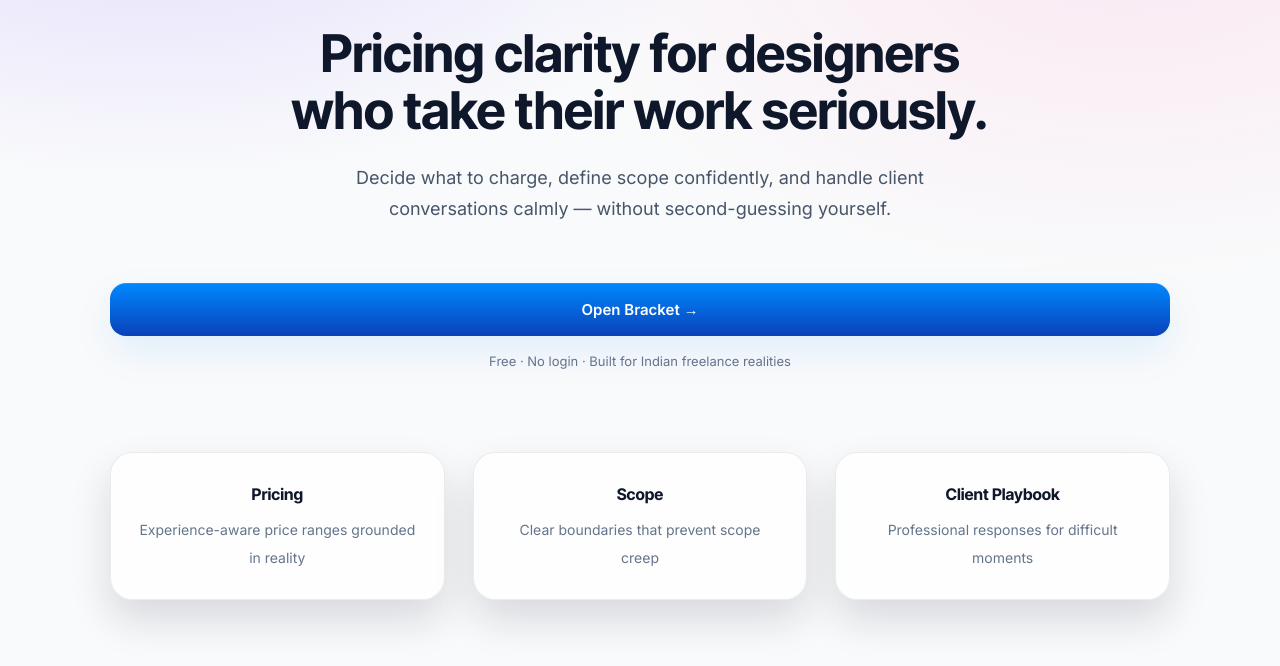
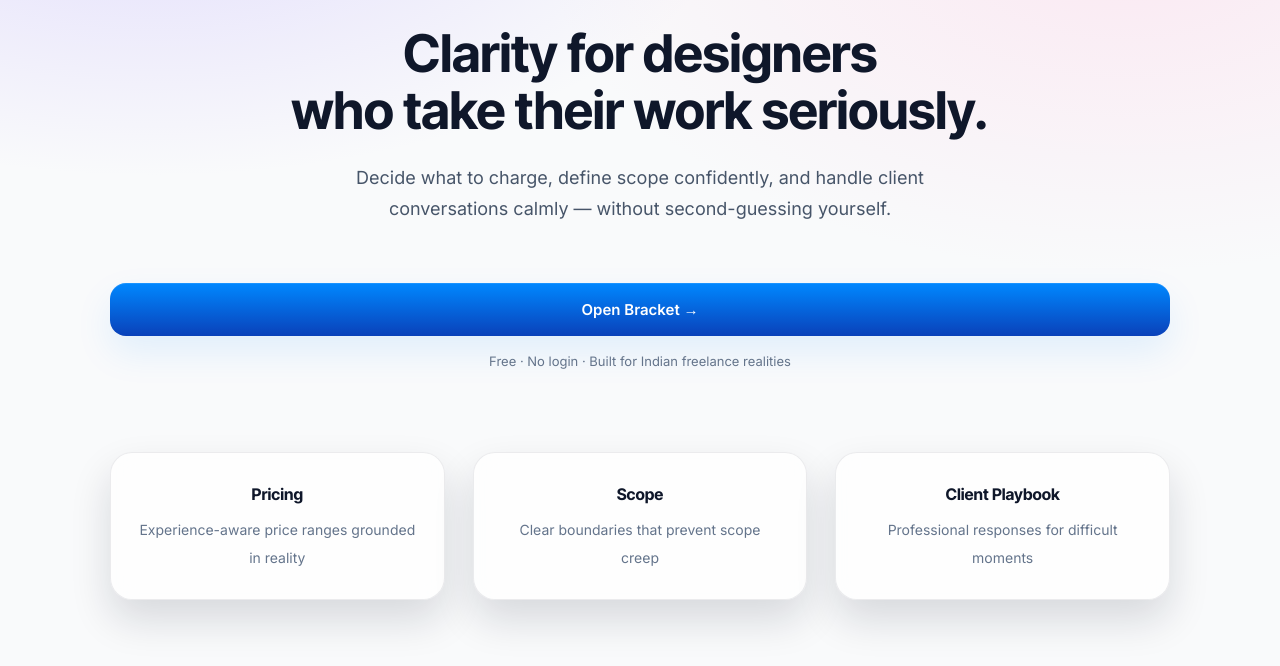
Before and after one commit to shuklasaksham/bracket, a website: page index.html in a window 1280 px wide. Shown: the part 276-942 px from the top of the page. Drawn offline with Linux system fonts and the light colour scheme.

Commit message:
Update index.html

```diff
--- a/index.html
+++ b/index.html
@@ -177,7 +177,7 @@
     </div>
 
     <h1>
-      Pricing clarity for designers<br>
+      Clarity for designers<br>
       who take their work seriously.
     </h1>
 
```
